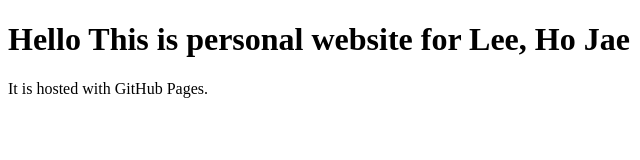
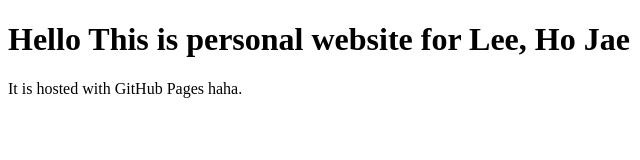
Before and after one commit to hojae-io/hojae-io.github.io, a plain HTML site: page index.html in a window 1280 px wide. Shown: the full height of the page, 0-640 px from the left. Drawn offline with Linux system fonts and the light colour scheme.

Commit message:
template

```diff
--- a/index.html
+++ b/index.html
@@ -2,6 +2,6 @@
 <html>
 <body>
 <h1>Hello This is personal website for Lee, Ho Jae</h1>
-<p>It is hosted with GitHub Pages.</p>
+<p>It is hosted with GitHub Pages haha.</p>
 </body>
 </html>
```
